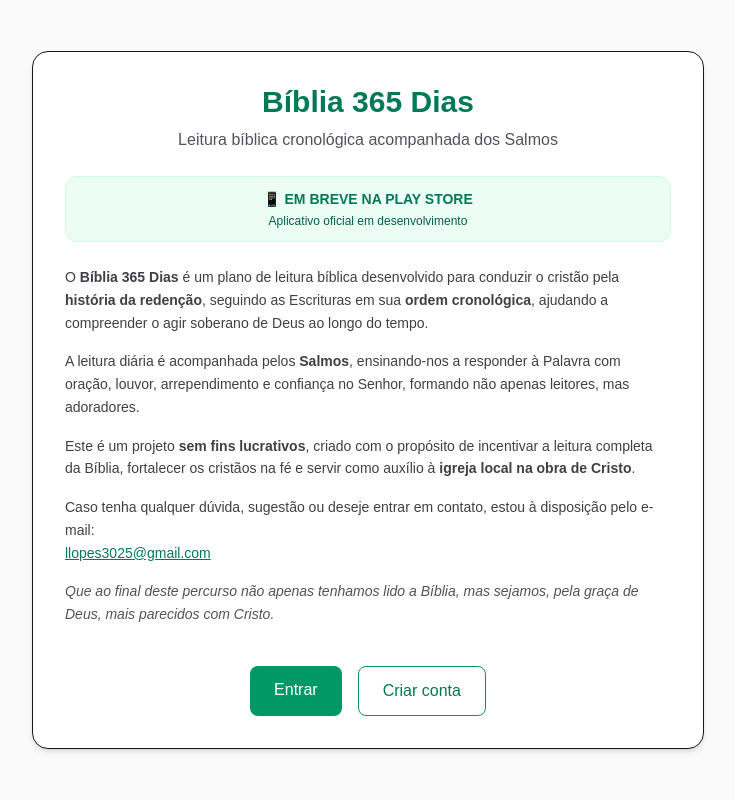
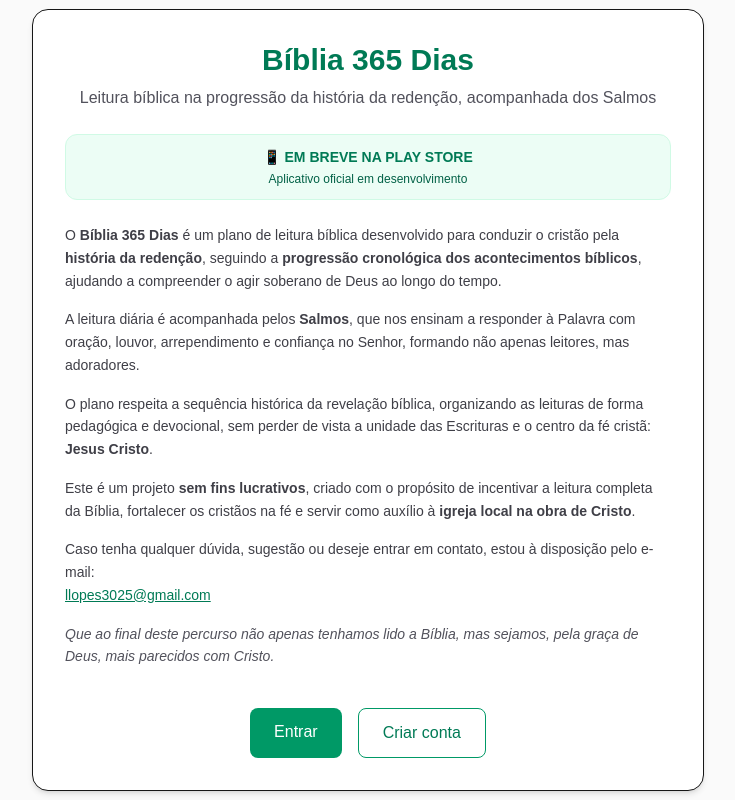
Before and after one commit to llopes0610/biblia-365-dias, a Next.js app: page / in a window 1280 px wide. Shown: the whole page, without its empty margins (272-1007 px from the left). Built offline with nearby package versions, Linux system fonts and the light colour scheme.

Commit message:
ajuste da página de boas vindas informativa

```diff
--- a/src/app/page.tsx
+++ b/src/app/page.tsx
@@ -10,7 +10,8 @@ export default function Home() {
             Bíblia 365 Dias
           </h1>
           <p className="text-zinc-600">
-            Leitura bíblica cronológica acompanhada dos Salmos
+            Leitura bíblica na progressão da história da redenção,
+            acompanhada dos Salmos
           </p>
         </header>
 
@@ -29,29 +30,36 @@ export default function Home() {
           <p>
             O <strong>Bíblia 365 Dias</strong> é um plano de leitura bíblica
             desenvolvido para conduzir o cristão pela{" "}
-            <strong>história da redenção</strong>, seguindo as Escrituras em sua{" "}
-            <strong>ordem cronológica</strong>, ajudando a compreender o agir
-            soberano de Deus ao longo do tempo.
+            <strong>história da redenção</strong>, seguindo a{" "}
+            <strong>progressão cronológica dos acontecimentos bíblicos</strong>,
+            ajudando a compreender o agir soberano de Deus ao longo do tempo.
           </p>
 
           <p>
             A leitura diária é acompanhada pelos{" "}
-            <strong>Salmos</strong>, ensinando-nos a responder à Palavra com
-            oração, louvor, arrependimento e confiança no Senhor, formando não
-            apenas leitores, mas adoradores.
+            <strong>Salmos</strong>, que nos ensinam a responder à Palavra
+            com oração, louvor, arrependimento e confiança no Senhor,
+            formando não apenas leitores, mas adoradores.
+          </p>
+
+          <p>
+            O plano respeita a sequência histórica da revelação bíblica,
+            organizando as leituras de forma pedagógica e devocional,
+            sem perder de vista a unidade das Escrituras e o centro
+            da fé cristã: <strong>Jesus Cristo</strong>.
           </p>
 
           <p>
             Este é um projeto{" "}
-            <strong>sem fins lucrativos</strong>, criado com o propósito de
-            incentivar a leitura completa da Bíblia, fortalecer os cristãos na
-            fé e servir como auxílio à{" "}
+            <strong>sem fins lucrativos</strong>, criado com o propósito
+            de incentivar a leitura completa da Bíblia, fortalecer os
+            cristãos na fé e servir como auxílio à{" "}
             <strong>igreja local na obra de Cristo</strong>.
           </p>
 
           <p>
-            Caso tenha qualquer dúvida, sugestão ou deseje entrar em contato,
-            estou à disposição pelo e-mail:
+            Caso tenha qualquer dúvida, sugestão ou deseje entrar em
+            contato, estou à disposição pelo e-mail:
             <br />
             <a
               href="mailto:llopes3025@gmail.com"
```
